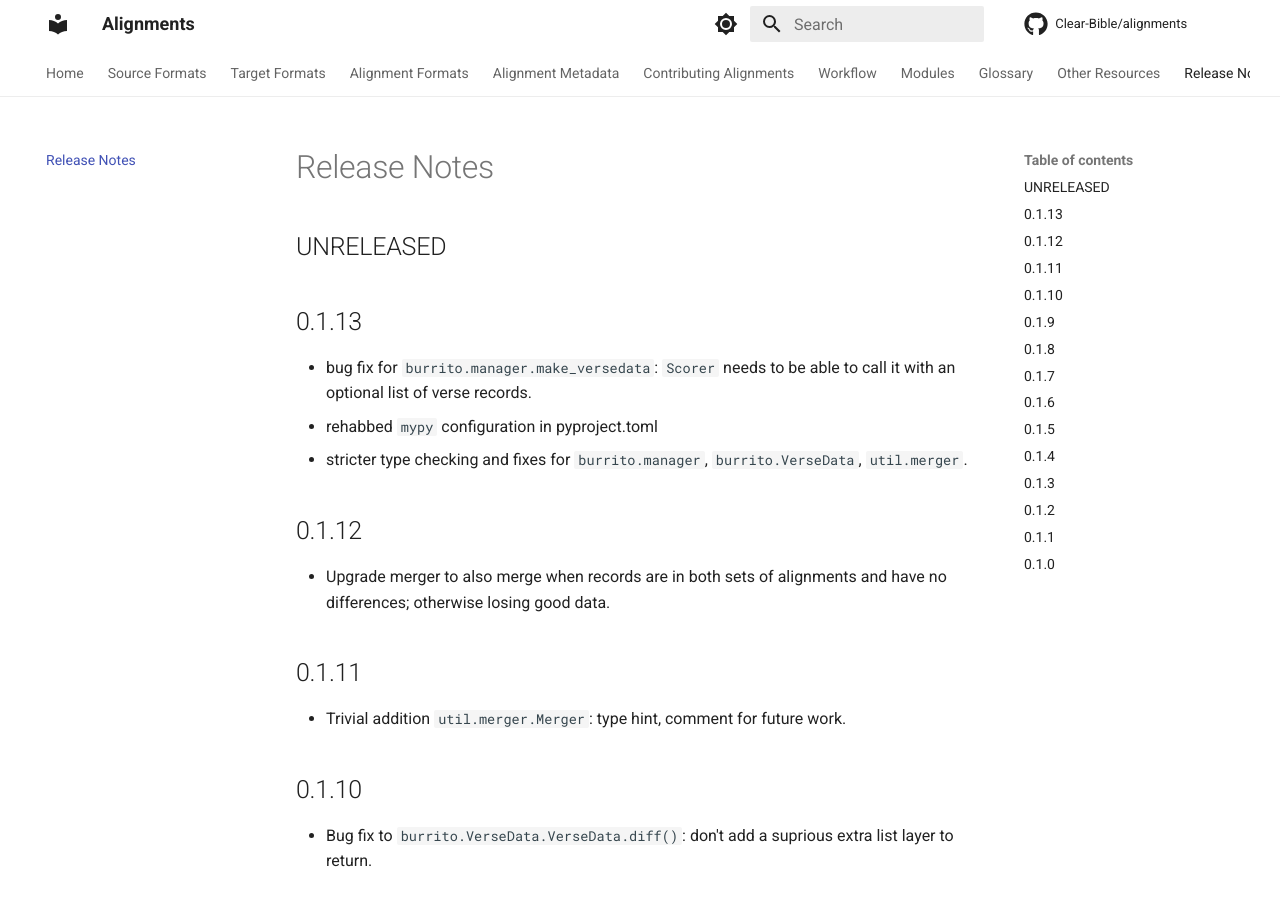
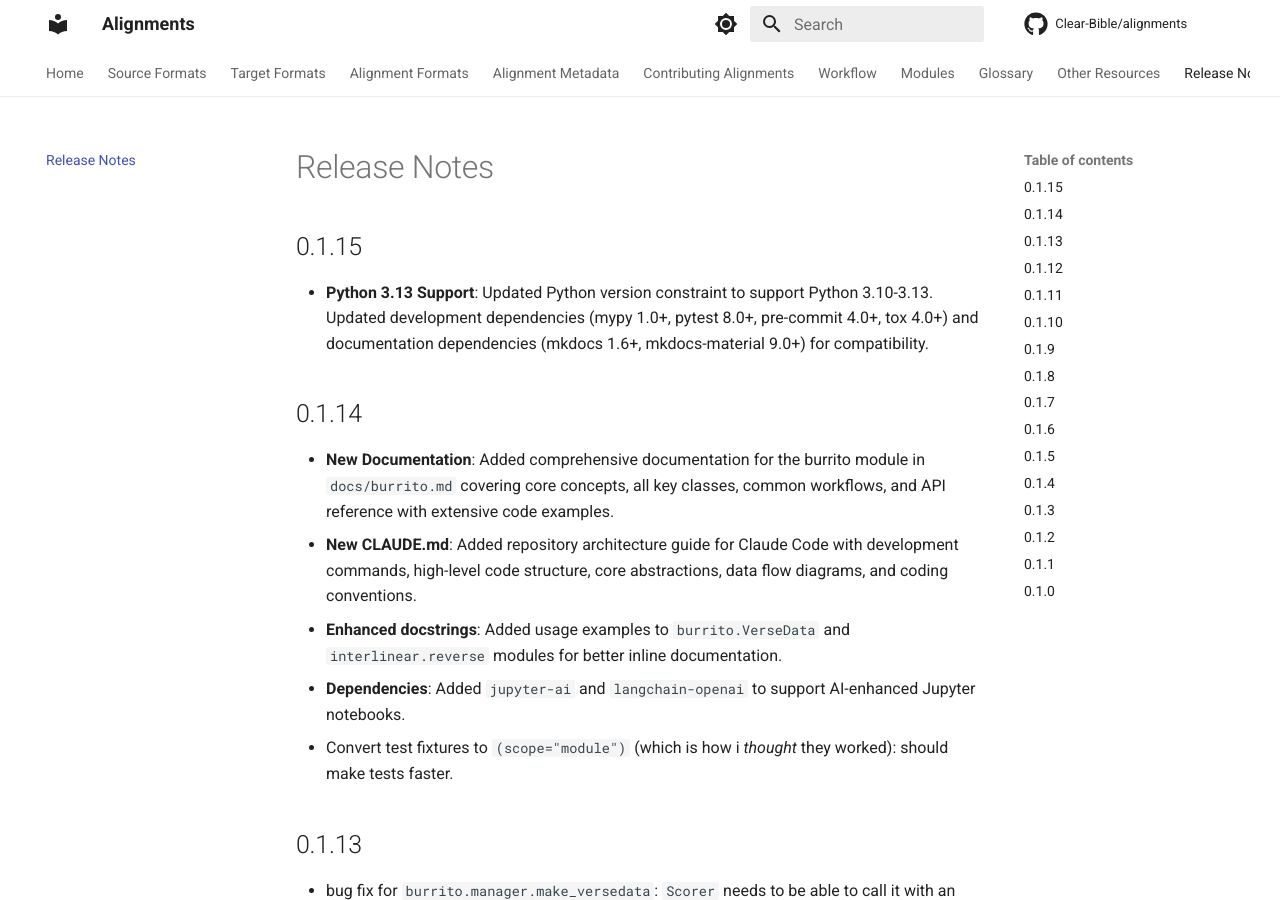
Before and after one commit to Clear-Bible/biblealignlib, an MkDocs documentation site: the page built from docs/ReleaseNotes.md, in a window 1280 px wide and 900 px high. Built offline with MkDocs 1.6.1 and Material for MkDocs 9.7.7, drawn with Linux system fonts in a browser that asks for light colours; comment, search, counter and statistics services are not loaded.

Commit message:
v 0.1.15

```diff
--- a/docs/ReleaseNotes.md
+++ b/docs/ReleaseNotes.md
@@ -1,6 +1,28 @@
 # Release Notes
 
-## UNRELEASED
+## 0.1.15
+
+- **Python 3.13 Support**: Updated Python version constraint to support
+  Python 3.10-3.13. Updated development dependencies (mypy 1.0+, pytest
+  8.0+, pre-commit 4.0+, tox 4.0+) and documentation dependencies (mkdocs
+  1.6+, mkdocs-material 9.0+) for compatibility.
+
+## 0.1.14
+
+- **New Documentation**: Added comprehensive documentation for the
+  burrito module in `docs/burrito.md` covering core concepts, all key
+  classes, common workflows, and API reference with extensive code
+  examples.
+- **New CLAUDE.md**: Added repository architecture guide for Claude
+  Code with development commands, high-level code structure, core
+  abstractions, data flow diagrams, and coding conventions.
+- **Enhanced docstrings**: Added usage examples to
+  `burrito.VerseData` and `interlinear.reverse` modules for better
+  inline documentation.
+- **Dependencies**: Added `jupyter-ai` and `langchain-openai` to
+  support AI-enhanced Jupyter notebooks.
+- Convert test fixtures to `(scope="module")` (which is how i
+  _thought_ they worked): should make tests faster.
 
 ## 0.1.13
 
--- a/pyproject.toml
+++ b/pyproject.toml
@@ -1,6 +1,6 @@
 [tool.poetry]
 name = "biblealignlib"
-version = "0.1.14"
+version = "0.1.15"
 description = "Code for managing Word-level alignments for Bibles, including both automatic alignments and manually corrected alignments."
 authors = ["Sean Boisen <sean.boisen@biblica.com>"]
 license = "MIT"
```
